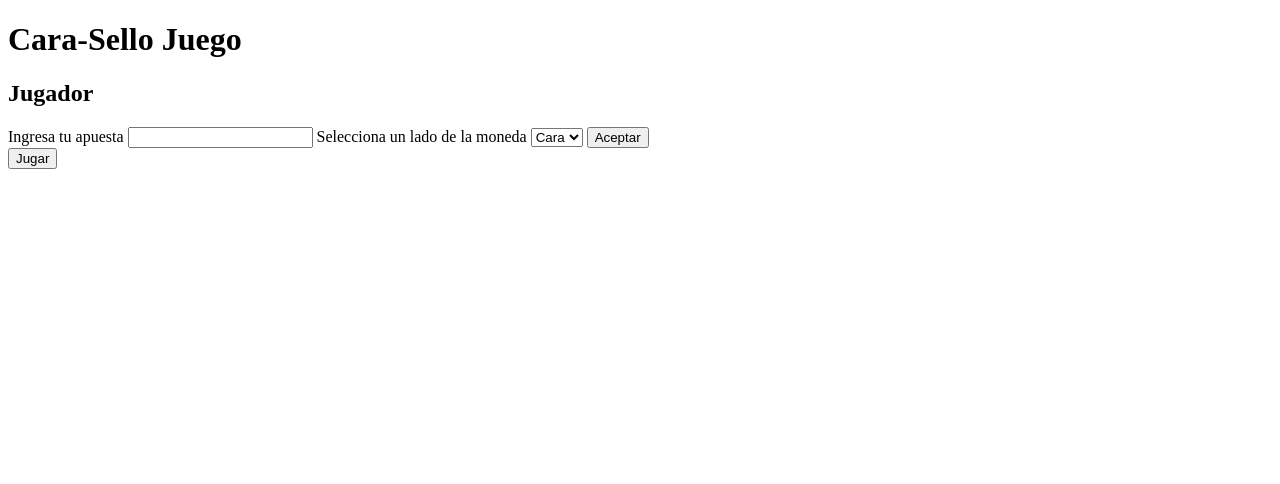
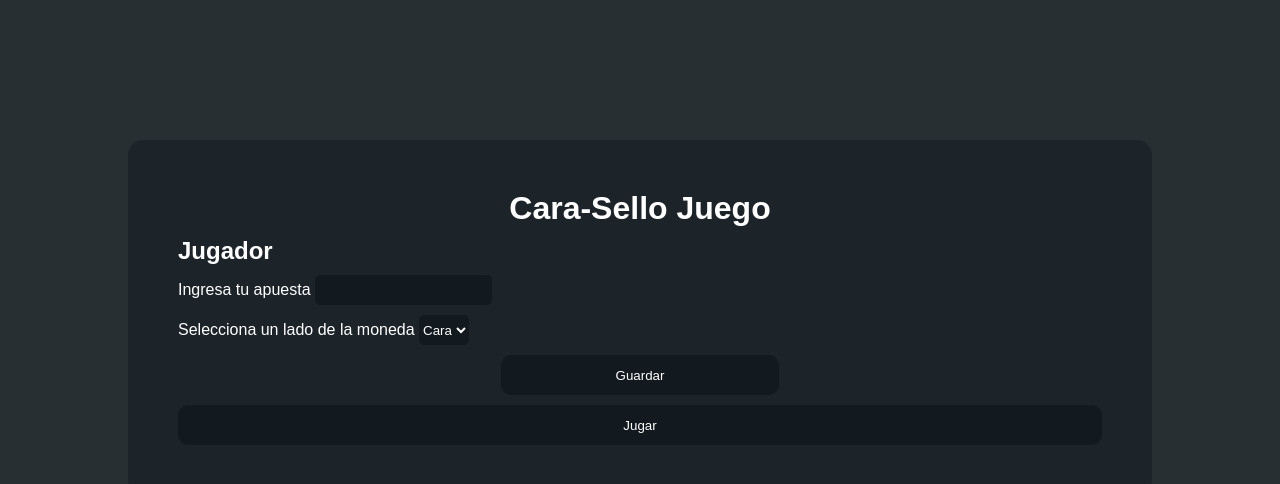
Before and after one commit to xXlion370Xx/face-stamp-game, a plain HTML site: page index.html in a window 1280 px wide. Drawn offline with Linux system fonts and the light colour scheme.

Commit message:
Add styles

```diff
--- /dev/null
+++ b/css/style.css
@@ -0,0 +1,69 @@
+/* global settings */
+* {
+    margin: 0;
+    padding: 0;
+    box-sizing: border-box;
+    font-family: Poppins, sans-serif;
+    color: #ffffff;
+}
+
+body {
+    background: #282f33;
+    display: flex;
+}
+
+h1 {
+    text-align: center;
+}
+
+main {
+    /* text-align: center; */
+    width: 80vw;
+    height: 100%;
+    margin: 140px auto;
+    border-radius: 15px;
+    padding: 50px;
+    background: #1d2429;
+}
+
+.head {
+    display: flex;
+    flex-direction: column;
+    margin-top: 10px;
+}
+
+label {
+    margin-top: 10px;
+}
+
+#btn-acept {
+    width: 30%;
+    height: 40px;
+    margin-top: 10px;
+    border-radius: 10px;
+    align-self: center;
+    border: none;
+}
+
+#btn-acept:hover {
+    cursor: pointer;
+}
+
+#btn-play {
+    border: none;
+    width: 100%;
+    height: 40px;
+    margin-top: 10px;
+    border-radius: 10px;
+}
+
+.inputs {
+    border: none;
+    border-radius: 5px;
+    background-color: #131a1f;
+    height: 30px;
+}
+
+.buttons {
+    background-color: #131a1f;
+}
--- a/index.html
+++ b/index.html
@@ -7,6 +7,7 @@
     <meta name="viewport" content="width=device-width, initial-scale=1.0">
     <script type="module" defer src="main.js"></script>
     <script type="module" defer src="game/Game.js"></script>
+    <link rel="stylesheet" href="css/style.css">
     <title>Game</title>
 </head>
 
@@ -14,29 +15,30 @@
     <main>
         <h1>Cara-Sello Juego</h1>
 
-        <h2>Jugador</h2>
-        <section>
+
+        <section class="head">
+            <h2>Jugador</h2>
             <label>
                 Ingresa tu apuesta
-                <input type="text" id="bet">
+                <input type=" text" id="bet" class="inputs">
             </label>
 
             <label>
                 Selecciona un lado de la moneda
-                <select name="" id="optionCoin">
+                <select name="" id="optionCoin" class="inputs">
                     <option value="0">Cara</option>
                     <option value="1">Sello</option>
                 </select>
             </label>
 
-            <button id="btn-acept">Aceptar</button>
+            <button class="buttons" id="btn-acept">Guardar</button>
         </section>
         <section class="player" id="playerStatistics">
 
         </section>
 
         <section>
-            <button id="btn-play">Jugar</button>
+            <button class="buttons" id="btn-play">Jugar</button>
         </section>
 
         <section id="board">
```
